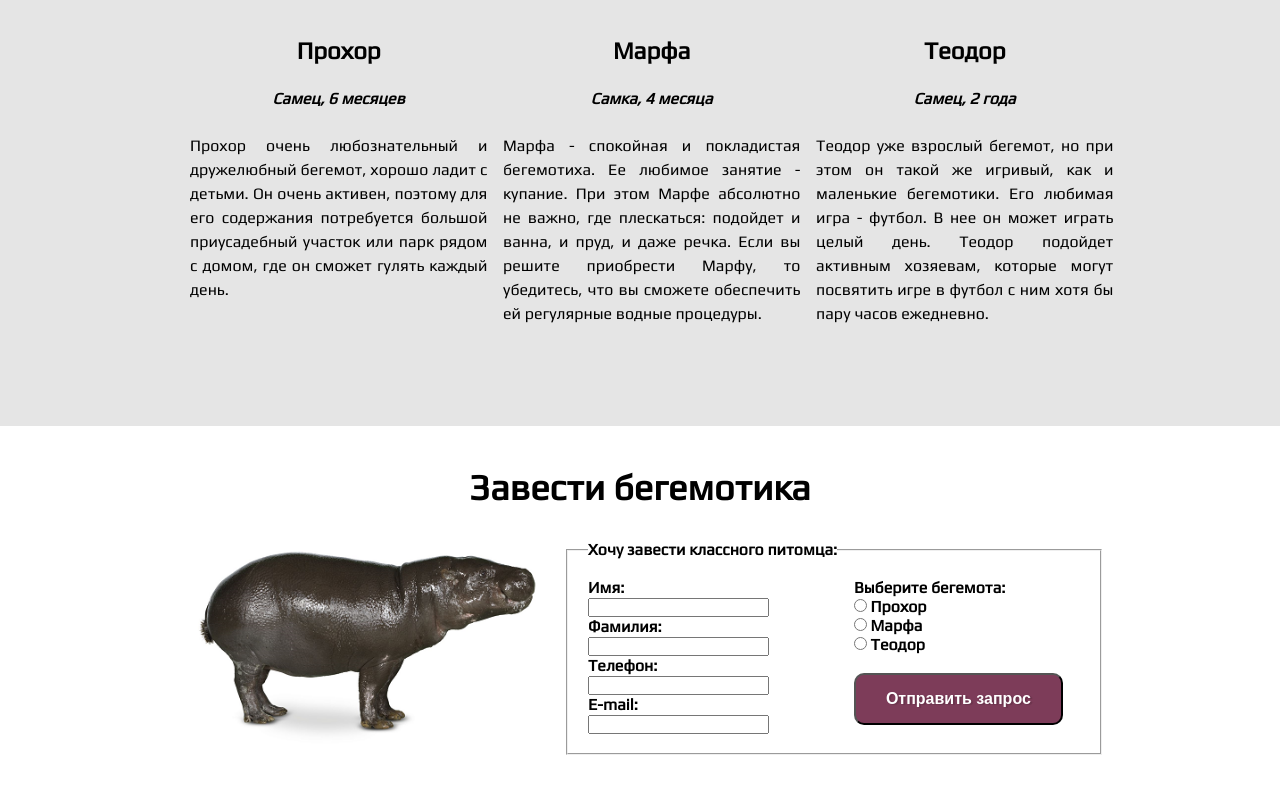
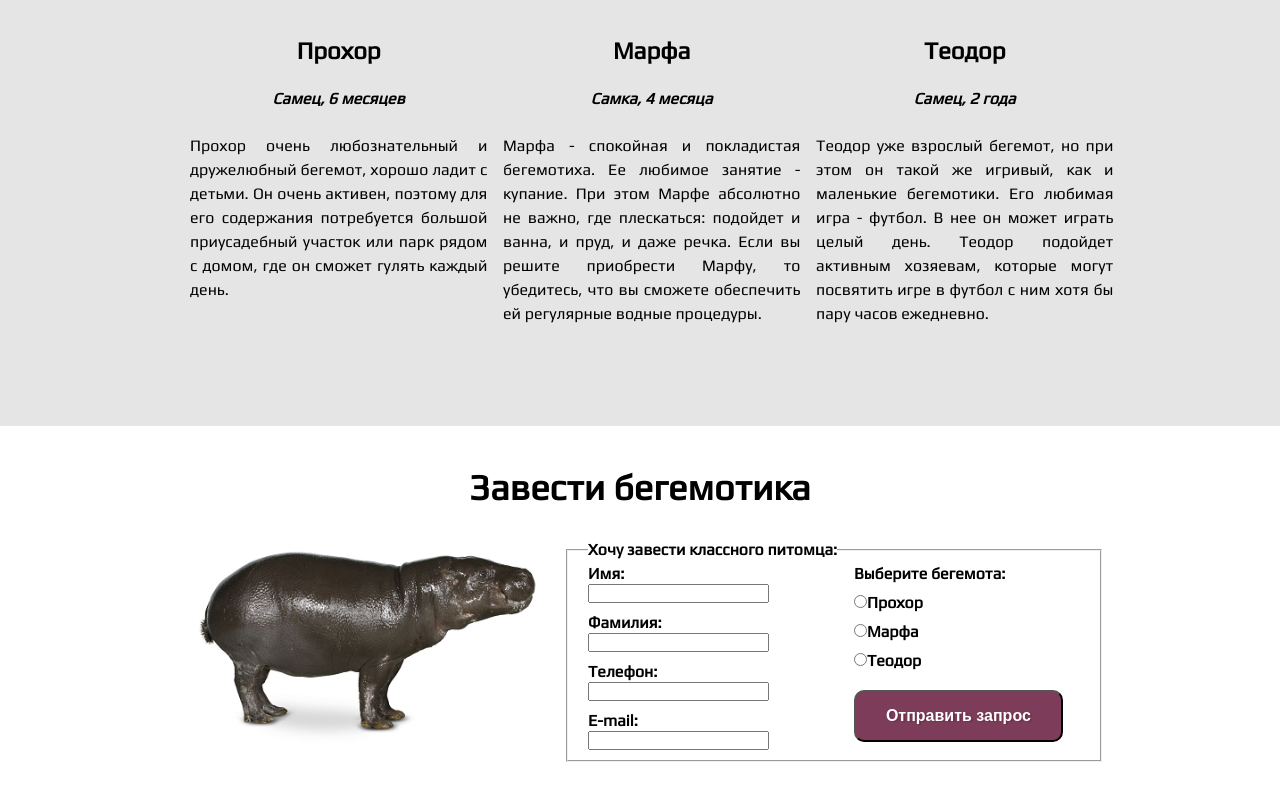
Before and after one commit to einbauch/hippo_landing, a plain HTML site: page index.html in a window 1280 px wide. Shown: the part 2603-3403 px from the top of the page. Drawn offline with nearby package versions, Linux system fonts and the light colour scheme.

Commit message:
homewirk 40-4 comment 1 fixes

```diff
--- a/css/buy.css
+++ b/css/buy.css
@@ -17,5 +17,6 @@
 
 .buy-form-item {
     margin-left: 20px;
+    margin-top: 5px;
     font-weight: bold;
 }
--- a/css/grid.css
+++ b/css/grid.css
@@ -27,6 +27,10 @@
 .buffer-both-small {
     margin-bottom: 10px;
     margin-top: 10px;
+}
+
+.buffer-bottom-small {
+    margin-bottom: 10px;
 }
 
 .container {
--- a/index.html
+++ b/index.html
@@ -189,26 +189,26 @@
             <div class="buy-form">
                 <form action="#">
                     <fieldset>
-                        <legend class="buy-form-item">Хочу завести классного питомца:</legend><br>
+                        <legend class="buy-form-item">Хочу завести классного питомца:</legend>
                         <div class="column-50">
                             <div class="buy-form-item">
-                                Имя:<br>
-                                <input type="text" name="firstname"><br>
-                                Фамилия:<br>
-                                <input type="text" name="lastname"><br>
-                                Телефон:<br>
-                                <input type="text" name="phone"><br>
-                                E-mail:<br>
-                                <input type="text" name="e-mail"><br> <br>
+                                <p>Имя:</p>
+                                <input type="text" name="firstname" class="buffer-bottom-small">
+                                <p>Фамилия:</p>
+                                <input type="text" name="lastname" class="buffer-bottom-small">
+                                <p>Телефон:</p>
+                                <input type="text" name="phone" class="buffer-bottom-small">
+                                <p>E-mail:</p>
+                                <input type="text" name="e-mail" class="buffer-bottom-small">
                             </div>
                         </div>
                         <div class="column-50">
                             <div class="buy-form-item">
-                                Выберите бегемота:<br>
-                                <input type="radio" name="hippo" value="prokhor"> Прохор<br>
-                                <input type="radio" name="hippo" value="marpha"> Марфа<br>
-                                <input type="radio" name="hippo" value="theodor"> Теодор<br><br>
-                                <input type="submit" value="Отправить запрос" class="button button-pink">
+                                <p class="buffer-bottom-small"> Выберите бегемота:</p>
+                                <p class="buffer-bottom-small"><input type="radio" name="hippo" value="prokhor">Прохор</p>
+                                <p class="buffer-bottom-small"><input type="radio" name="hippo" value="marpha">Марфа</p>
+                                <p class="buffer-bottom-small"><input type="radio" name="hippo" value="theodor">Теодор</p>
+                                <input type="submit" value="Отправить запрос" class="button button-pink class buffer-both-small">
                             </div>
                         </div>
                     </fieldset>
```
